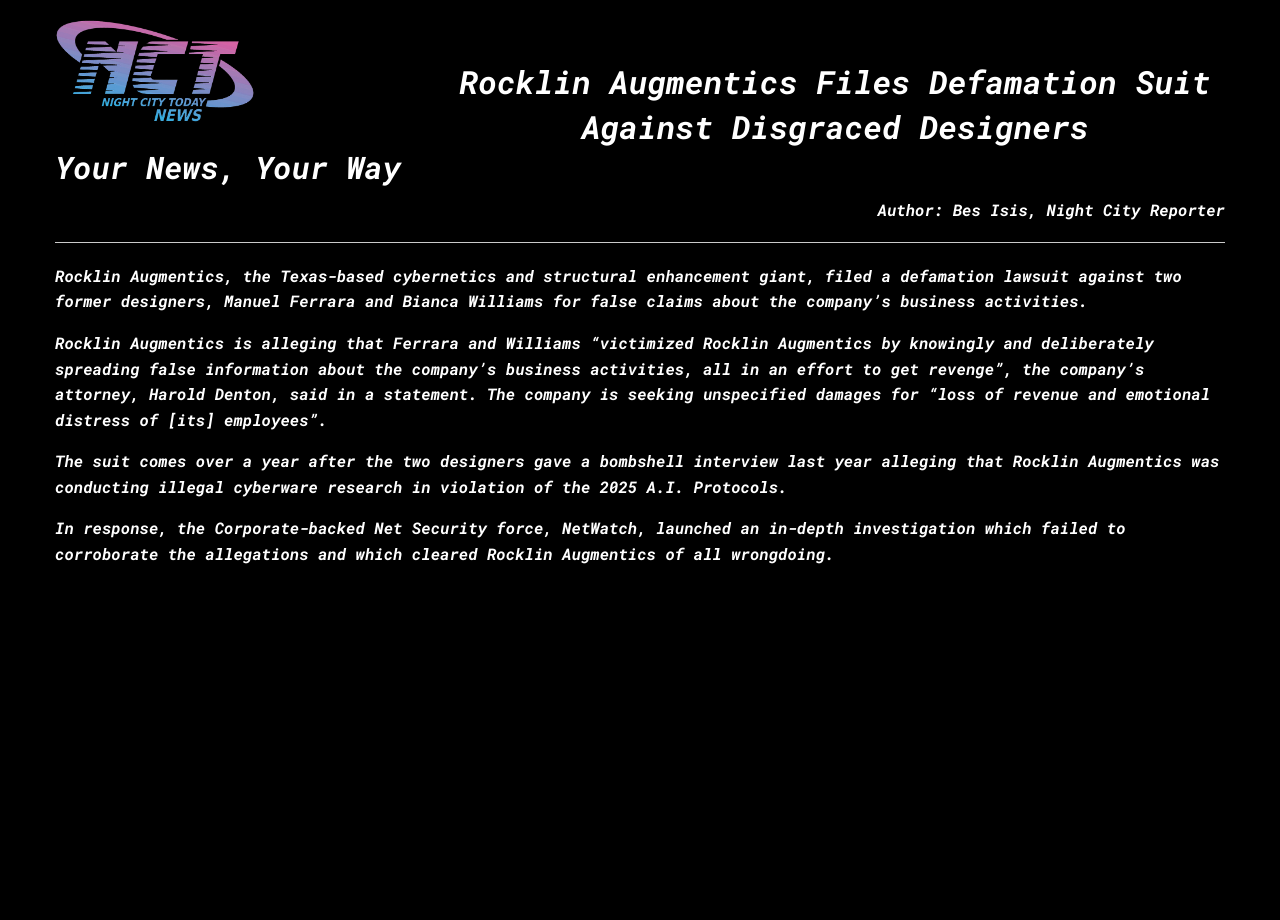
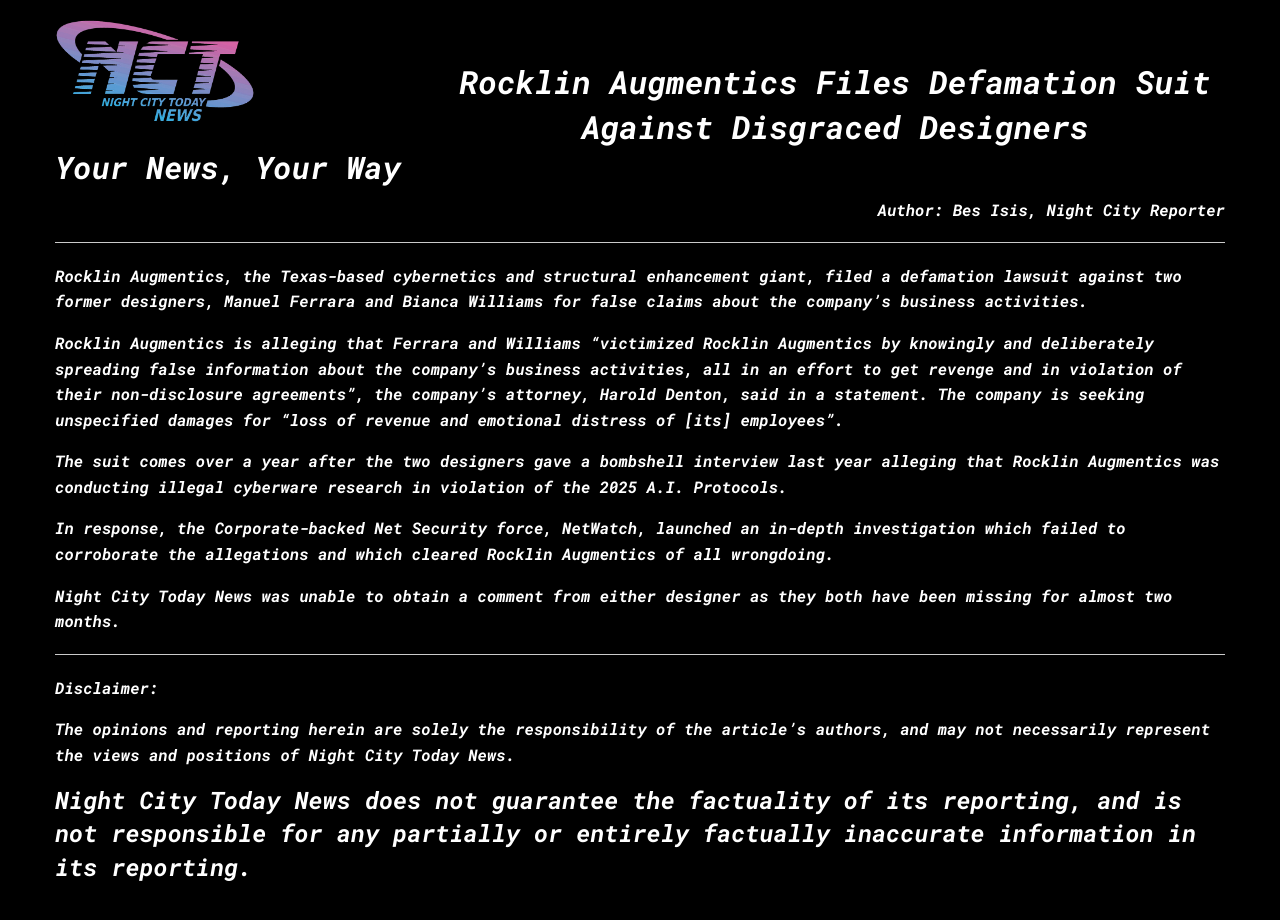
Before and after one commit to Antoine-BL/cyber-punk-blog, a Jekyll site: the page built from _posts/2042-08-21-rocklin-augmentics-files-defamation-suit-against-disgraced-designers.markdown, in a window 1280 px wide. Built offline with Jekyll 4.4.1, drawn with Linux system fonts in a browser that asks for light colours; some web fonts are replaced.

Commit message:
Updated Rocklin Augmentics Files Defamation Suit Against Disgraced Designers

```diff
--- a/_posts/2042-08-21-rocklin-augmentics-files-defamation-suit-against-disgraced-designers.markdown
+++ b/_posts/2042-08-21-rocklin-augmentics-files-defamation-suit-against-disgraced-designers.markdown
@@ -16,8 +16,18 @@ layout: screamsheet
 ---
 Rocklin Augmentics, the Texas-based cybernetics and structural enhancement giant, filed a defamation lawsuit against two former designers, Manuel Ferrara and Bianca Williams for false claims about the company's business activities.
 
-Rocklin Augmentics is alleging that Ferrara and Williams "victimized Rocklin Augmentics by knowingly and deliberately spreading false information about the company's business activities, all in an effort to get revenge", the company's attorney, Harold Denton, said in a statement. The company is seeking unspecified damages for "loss of revenue and emotional distress of [its] employees".
+Rocklin Augmentics is alleging that Ferrara and Williams "victimized Rocklin Augmentics by knowingly and deliberately spreading false information about the company's business activities, all in an effort to get revenge and in violation of their non-disclosure agreements", the company's attorney, Harold Denton, said in a statement. The company is seeking unspecified damages for "loss of revenue and emotional distress of [its] employees".
 
 The suit comes over a year after the two designers gave a bombshell interview last year alleging that Rocklin Augmentics was conducting illegal cyberware research in violation of the 2025 A.I. Protocols.
 
 In response, the Corporate-backed Net Security force, NetWatch, launched an in-depth investigation which failed to corroborate the allegations and which cleared Rocklin Augmentics of all wrongdoing.
+
+Night City Today News was unable to obtain a comment from either designer as they both have been missing for almost two months.
+
+---
+**Disclaimer**:
+
+The opinions and reporting herein are solely the responsibility of the article's authors, and may not necessarily represent the views and positions of Night City Today News.
+
+Night City Today News does not guarantee the factuality of its reporting, and is not responsible for any partially or entirely factually inaccurate information in its reporting.
+---
```
